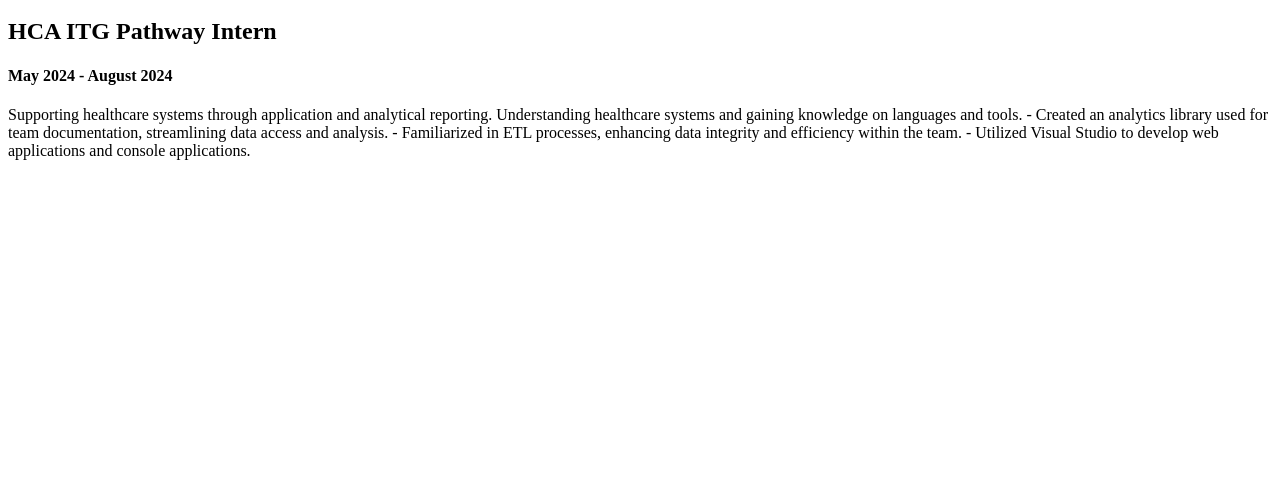
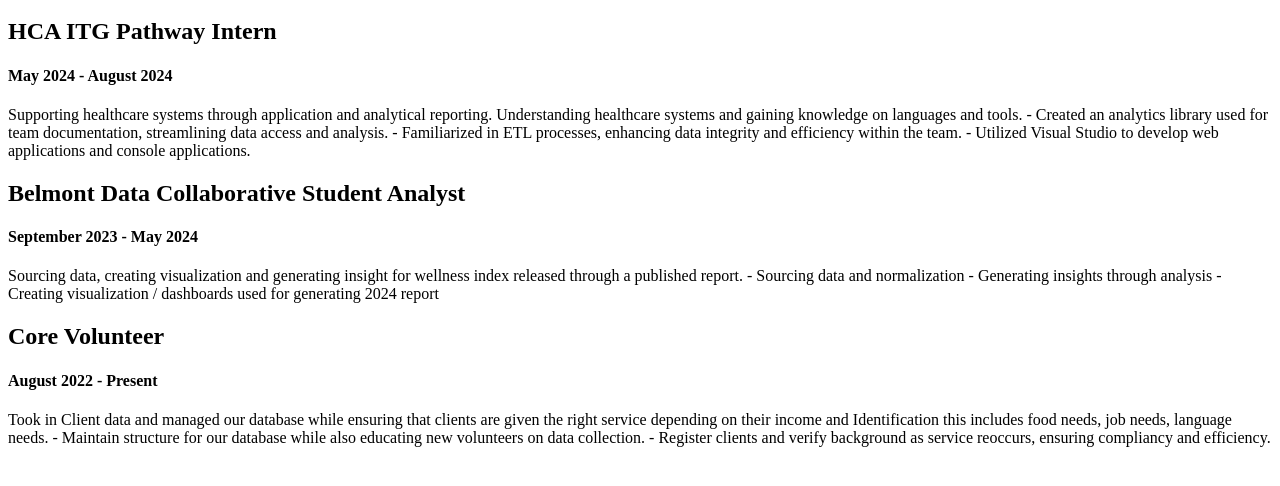
Before and after one commit to DamitryDong/LAB-HTML-Resume, a plain HTML site: page index.html in a window 1280 px wide. Shown: the part 48-534 px from the top of the page. Drawn offline with Linux system fonts and the light colour scheme.

Commit message:
Second commit !

```diff
--- a/index.html
+++ b/index.html
@@ -1,4 +1,5 @@
 
+<link rel ="styles sheet" href = "main.css" />
 <html>
     <head>
         <title>
@@ -11,10 +12,30 @@
             <h2> HCA ITG Pathway Intern</h2>
             <h4> May 2024 - August 2024</h4>
             <section>
-Supporting healthcare systems through application and analytical reporting. Understanding healthcare systems and gaining knowledge on languages and tools.
--   Created an analytics library used for team documentation, streamlining data access and analysis.
--   Familiarized in ETL processes, enhancing data integrity and efficiency within the team.
--   Utilized Visual Studio to develop web applications and console applications.
+                Supporting healthcare systems through application and analytical reporting. Understanding healthcare systems and gaining knowledge on languages and tools.
+                -   Created an analytics library used for team documentation, streamlining data access and analysis.
+                -   Familiarized in ETL processes, enhancing data integrity and efficiency within the team.
+                -   Utilized Visual Studio to develop web applications and console applications.
+
+            </section>
+
+            <h2> Belmont Data Collaborative Student Analyst</h2>
+            <h4> September 2023 - May 2024</h4>
+            <section>
+                Sourcing data, creating visualization and generating insight for wellness index released through a published report.
+                -   Sourcing data and normalization
+                -   Generating insights through analysis
+                -   Creating visualization / dashboards used for generating 2024 report
+
+            </section>
+
+            <h2> Core Volunteer</h2>
+            <h4> August 2022 - Present </h4>
+            <section>
+                Took in Client data and managed our database while ensuring that clients are given the right service depending on their income and Identification this includes food needs, job needs, language needs.
+                -   Maintain structure for our database while also educating new volunteers on data collection.
+                -   Register clients and verify background as service reoccurs, ensuring compliancy and efficiency.
+
 
             </section>
         </article>
--- a/main.css
+++ b/main.css
@@ -0,0 +1,2 @@
+#article1{
+    font-family:Arial, Helvetica, sans-serif
```
